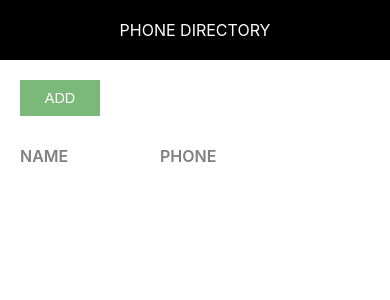
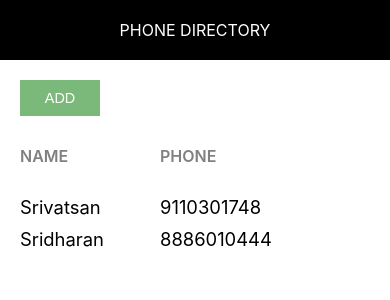
Before and after one commit to vatsan1993/UpgradJs, a React (Create React App) app in the folder react_app/my-phonebook/: page / in a window 390 px wide. Shown: the top 300 px of the page. Built offline with nearby package versions, Linux system fonts and the light colour scheme.

Commit message:
Added two entries in phonebook using map method.

```diff
--- a/react_app/my-phonebook/src/App.js
+++ b/react_app/my-phonebook/src/App.js
@@ -3,6 +3,11 @@ import Header from './Header';
 import './App.css';
 
 import { Fragment } from 'react';
+
+const subscribers = [
+  { id: 1, name: 'Srivatsan', phone: '9110301748' },
+  { id: 2, name: 'Sridharan', phone: '8886010444' },
+];
 function App() {
   return (
     <div>
@@ -13,6 +18,14 @@ function App() {
           <span className='grid-item name-heading'>Name</span>
           <span className='grid-item phone-heading'>Phone</span>
         </div>
+        {subscribers.map((sub) => {
+          return (
+            <div key={sub.id} className='grid-container'>
+              <span className='grid-item '>{sub.name}</span>
+              <span className='grid-item '>{sub.phone}</span>
+            </div>
+          );
+        }, subscribers)}
       </div>
     </div>
   );
```
